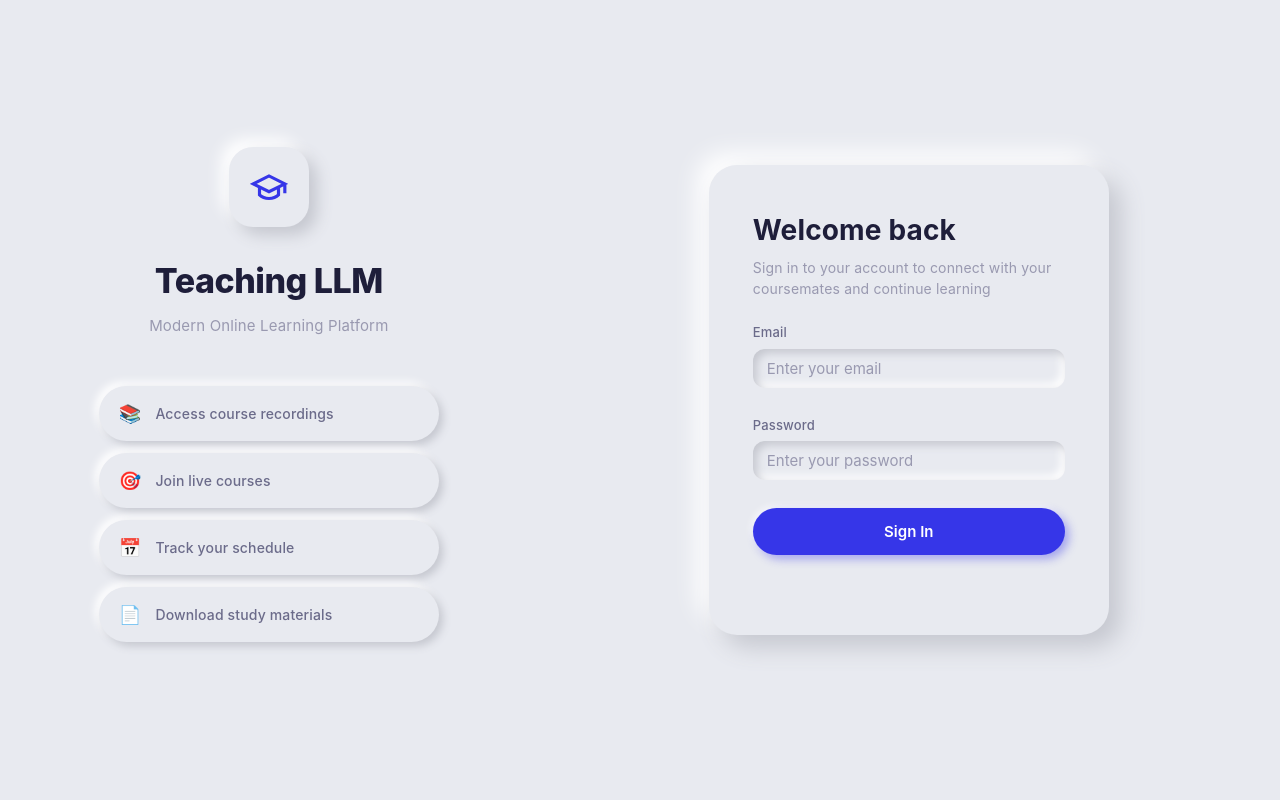
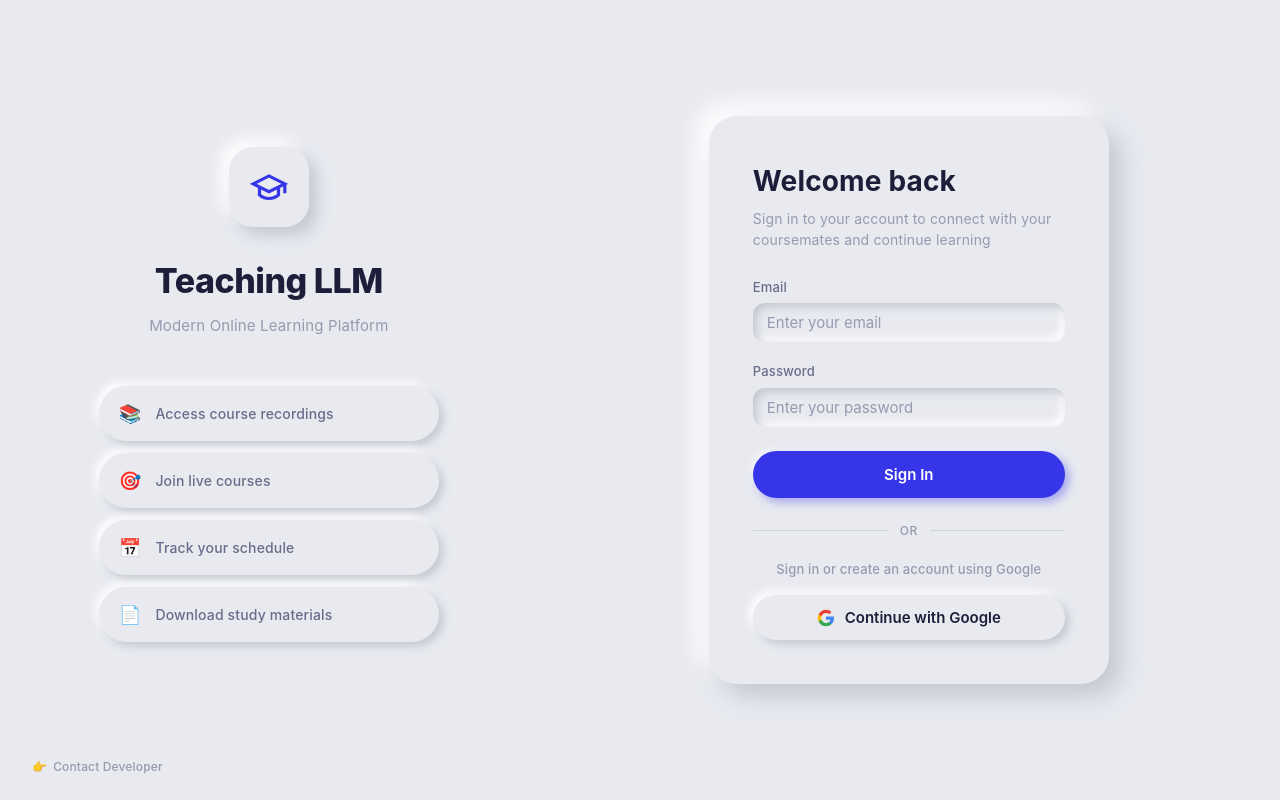
Before and after one commit to Tushaaaaarrrrrr/Teaching-llm, a Next.js app: page /login in a window 1280 px wide. Built offline with nearby package versions, Linux system fonts and the light colour scheme.

Commit message:
fix(build): resolve ts errors, restore google login UI, and fix missing deps for v1.7.0

```diff
--- a/package.json
+++ b/package.json
@@ -42,6 +42,7 @@
     "prisma": "5.22.0",
     "react": "^18.3.1",
     "react-dom": "^18.3.1",
+    "react-easy-crop": "^5.5.6",
     "swr": "^2.4.1",
     "ts-node": "^10.9.2",
     "typescript": "^5.9.3",
--- a/src/app/api/content/route.ts
+++ b/src/app/api/content/route.ts
@@ -46,7 +46,7 @@ export async function GET(request: NextRequest) {
       include: {
         topic: {
           select: {
-            id: true,
+            idRef: true,
             title: true,
             order: true,
             courseId: true,
--- a/src/app/api/courses/[id]/topics/route.ts
+++ b/src/app/api/courses/[id]/topics/route.ts
@@ -82,7 +82,7 @@ export async function POST(
       actionType: ACTION.TOPIC_CREATED,
       actionDescription: `${session.name} created topic "${title}"`,
       moduleName: MODULE.TOPICS,
-      targetId: topic.id,
+      targetId: topic.idRef,
     })
 
     return NextResponse.json(topic)
--- a/src/app/api/profile/route.ts
+++ b/src/app/api/profile/route.ts
@@ -51,7 +51,8 @@ export async function GET() {
           googleCredential: {
             select: {
               id: true,
-              updatedAt: true
+              updatedAt: true,
+              lastSyncAt: true
             }
           }
         },
--- a/src/app/api/topics/[id]/route.ts
+++ b/src/app/api/topics/[id]/route.ts
@@ -17,7 +17,7 @@ export async function PUT(
     const { title, order } = await request.json()
 
     const topic = await prisma.topic.update({
-      where: { id },
+      where: { idRef: id },
       data: { ...(title !== undefined && { title }), ...(order !== undefined && { order }) },
     })
 
@@ -50,11 +50,11 @@ export async function DELETE(
     const { id } = await params
 
     const topicToDelete = await prisma.topic.findUnique({
-      where: { id },
+      where: { idRef: id },
       select: { title: true },
     })
 
-    await prisma.topic.delete({ where: { id } })
+    await prisma.topic.delete({ where: { idRef: id } })
 
     logActivity({
       userId: session.userId,
--- a/src/app/login/page.tsx
+++ b/src/app/login/page.tsx
@@ -1,14 +1,26 @@
 'use client'
 
-import { useState } from 'react'
-import { useRouter } from 'next/navigation'
+import { useState, Suspense } from 'react'
+import { useRouter, useSearchParams } from 'next/navigation'
 
-export default function LoginPage() {
+function LoginContent() {
   const router = useRouter()
+  const searchParams = useSearchParams()
   const [email, setEmail] = useState('')
   const [password, setPassword] = useState('')
   const [error, setError] = useState('')
   const [loading, setLoading] = useState(false)
+
+  // Show error from OAuth redirect (e.g. ?error=GoogleLoginNotConfigured)
+  const oauthError = searchParams.get('error')
+  const oauthErrorMap: Record<string, string> = {
+    GoogleLoginNotConfigured: 'Google login is not configured yet. Please use email & password.',
+    GoogleAuthFailed: 'Google authentication failed. Please try again.',
+    GoogleEmailMissing: 'Could not retrieve your email from Google.',
+    AccountDeactivated: 'Your account has been deactivated. Please contact support.',
+    NoCodeProvided: 'Google login was cancelled or failed. Please try again.',
+    InternalError: 'An internal error occurred. Please try again later.',
+  }
 
   async function handleSubmit(e: React.FormEvent) {
     e.preventDefault()
@@ -38,10 +50,12 @@ export default function LoginPage() {
     }
   }
 
+  const displayError = error || (oauthError ? oauthErrorMap[oauthError] || `Login error: ${oauthError}` : '')
+
   return (
     <div style={{ minHeight: '100vh', display: 'flex', background: '#e8eaf0' }}>
       {/* Left Panel - Branding */}
-      <div style={{ flex: '0 0 42%', background: '#e8eaf0', display: 'flex', flexDirection: 'column', alignItems: 'center', justifyContent: 'center', padding: '48px' }}>
+      <div style={{ flex: '0 0 42%', background: '#e8eaf0', display: 'flex', flexDirection: 'column', alignItems: 'center', justifyContent: 'center', padding: '48px', position: 'relative' }}>
         {/* Logo & Brand */}
         <div style={{ textAlign: 'center', width: '100%', maxWidth: '340px' }}>
           <div style={{ width: '80px', height: '80px', borderRadius: '24px', background: '#e8eaf0', boxShadow: '8px 8px 16px #c5c7cf, -8px -8px 16px #ffffff', display: 'flex', alignItems: 'center', justifyContent: 'center', margin: '0 auto 28px' }}>
@@ -53,37 +67,114 @@ export default function LoginPage() {
           <h1 style={{ fontSize: '34px', fontWeight: '800', color: '#1e1e3a', letterSpacing: '-0.5px', marginBottom: '8px' }}>Teaching LLM</h1>
           <p style={{ fontSize: '15px', color: '#9999b0', marginBottom: '48px', lineHeight: '1.6' }}>Modern Online Learning Platform</p>
           {/* Feature highlights */}
-          {[{ icon: '📚', label: 'Access course recordings' }, { icon: '🎯', label: 'Join live courses' }, { icon: '📅', label: 'Track your schedule' }, { icon: '📄', label: 'Download study materials' }].map((f) => (
+          {[
+            { icon: '📚', label: 'Access course recordings' },
+            { icon: '🎯', label: 'Join live courses' },
+            { icon: '📅', label: 'Track your schedule' },
+            { icon: '📄', label: 'Download study materials' },
+          ].map((f) => (
             <div key={f.label} style={{ display: 'flex', alignItems: 'center', gap: '14px', padding: '14px 20px', background: '#e8eaf0', borderRadius: '50px', marginBottom: '12px', boxShadow: '4px 4px 8px #c5c7cf, -4px -4px 8px #ffffff' }}>
               <span style={{ fontSize: '18px' }}>{f.icon}</span>
               <span style={{ color: '#6b6b8a', fontSize: '14px', fontWeight: '500' }}>{f.label}</span>
             </div>
           ))}
         </div>
+
+        {/* Contact link */}
+        <a
+          href="mailto:care.alpha.iitian@gmail.com"
+          style={{ position: 'absolute', bottom: '24px', left: '32px', fontSize: '12px', color: '#9999b0', textDecoration: 'none', display: 'flex', alignItems: 'center', gap: '6px', fontWeight: '500' }}
+          onMouseOver={(e) => (e.currentTarget.style.color = '#3636e8')}
+          onMouseOut={(e) => (e.currentTarget.style.color = '#9999b0')}
+        >
+          <span>👉</span><span>Contact Developer</span>
+        </a>
       </div>
+
       {/* Right Panel - Login Form */}
       <div style={{ flex: 1, background: '#e8eaf0', display: 'flex', alignItems: 'center', justifyContent: 'center', padding: '48px' }}>
         <div style={{ width: '100%', maxWidth: '400px', background: '#e8eaf0', borderRadius: '28px', padding: '44px', boxShadow: '12px 12px 24px #c5c7cf, -12px -12px 24px #ffffff' }}>
-          <div style={{ marginBottom: '36px' }}>
           <h2 style={{ fontSize: '28px', fontWeight: '700', color: '#1e1e3a', marginBottom: '6px' }}>Welcome back</h2>
-            <p style={{ color: '#9999b0', fontSize: '14px' }}>Sign in to your account to connect with your coursemates and continue learning</p>
-            <form onSubmit={handleSubmit} style={{ marginTop: '24px' }}>
-              <div className="form-group" style={{ marginBottom: '28px' }}>
+          <p style={{ color: '#9999b0', fontSize: '14px', marginBottom: '28px' }}>Sign in to your account to connect with your coursemates and continue learning</p>
+
+          {/* Error display */}
+          {displayError && (
+            <div style={{ background: 'rgba(239,68,68,0.08)', color: '#dc2626', padding: '12px 16px', borderRadius: '12px', fontSize: '13px', marginBottom: '20px', display: 'flex', alignItems: 'center', gap: '8px' }}>
+              <svg width="16" height="16" viewBox="0 0 24 24" fill="none" stroke="currentColor" strokeWidth="2"><circle cx="12" cy="12" r="10"/><line x1="12" y1="8" x2="12" y2="12"/><line x1="12" y1="16" x2="12.01" y2="16"/></svg>
+              {displayError}
+            </div>
+          )}
+
+          {/* Email / Password form */}
+          <form onSubmit={handleSubmit} style={{ marginBottom: '24px' }}>
+            <div className="form-group" style={{ marginBottom: '20px' }}>
               <label className="form-label" htmlFor="email">Email</label>
               <input id="email" type="email" className="form-input" placeholder="Enter your email" value={email} onChange={(e) => setEmail(e.target.value)} required autoComplete="username" />
             </div>
-              <div className="form-group" style={{ marginBottom: '28px' }}>
+            <div className="form-group" style={{ marginBottom: '24px' }}>
               <label className="form-label" htmlFor="password">Password</label>
               <input id="password" type="password" className="form-input" placeholder="Enter your password" value={password} onChange={(e) => setPassword(e.target.value)} required autoComplete="current-password" />
             </div>
-              <button type="submit" disabled={loading} style={{ width: '100%', padding: '14px', background: loading ? '#9999cc' : '#3636e8', color: 'white', border: 'none', borderRadius: '50px', fontSize: '15px', fontWeight: '600', cursor: loading ? 'not-allowed' : 'pointer', transition: 'all 0.2s ease', display: 'flex', alignItems: 'center', justifyContent: 'center', gap: '8px', boxShadow: loading ? 'none' : '4px 4px 10px rgba(54,54,232,0.4), -2px -2px 6px rgba(255,255,255,0.8)' }}>
-                {loading ? (<><svg className="spinner" width="16" height="16" viewBox="0 0 24 24" fill="none" stroke="currentColor" strokeWidth="2"><circle cx="12" cy="12" r="10" strokeOpacity="0.25"/><path d="M12 2a10 10 0 0 1 10 10" strokeOpacity="1"/></svg>Signing In...</>) : 'Sign In'}
+            <button
+              type="submit"
+              disabled={loading}
+              style={{ width: '100%', padding: '14px', background: loading ? '#9999cc' : '#3636e8', color: 'white', border: 'none', borderRadius: '50px', fontSize: '15px', fontWeight: '600', cursor: loading ? 'not-allowed' : 'pointer', transition: 'all 0.2s ease', display: 'flex', alignItems: 'center', justifyContent: 'center', gap: '8px', boxShadow: loading ? 'none' : '4px 4px 10px rgba(54,54,232,0.4), -2px -2px 6px rgba(255,255,255,0.8)' }}
+            >
+              {loading ? (
+                <>
+                  <svg className="spinner" width="16" height="16" viewBox="0 0 24 24" fill="none" stroke="currentColor" strokeWidth="2">
+                    <circle cx="12" cy="12" r="10" strokeOpacity="0.25"/>
+                    <path d="M12 2a10 10 0 0 1 10 10" strokeOpacity="1"/>
+                  </svg>
+                  Signing In...
+                </>
+              ) : 'Sign In'}
             </button>
-              {error && <div style={{ color: '#ef4444', marginTop: '18px', fontWeight: '600' }}>{error}</div>}
           </form>
+
+          {/* Divider */}
+          <div style={{ display: 'flex', alignItems: 'center', gap: '12px', marginBottom: '20px' }}>
+            <div style={{ flex: 1, height: '1px', background: '#d0d2d9' }} />
+            <span style={{ fontSize: '12px', color: '#9999b0', fontWeight: '500', textTransform: 'uppercase', letterSpacing: '0.5px' }}>or</span>
+            <div style={{ flex: 1, height: '1px', background: '#d0d2d9' }} />
           </div>
+
+          {/* Helper text */}
+          <p style={{ fontSize: '13px', color: '#9999b0', textAlign: 'center', marginBottom: '16px', fontWeight: '500' }}>
+            Sign in or create an account using Google
+          </p>
+
+          {/* Google Sign-In Button */}
+          <button
+            type="button"
+            onClick={() => { window.location.href = '/api/auth/google' }}
+            style={{ width: '100%', padding: '13px 20px', background: '#e8eaf0', color: '#1e1e3a', border: 'none', borderRadius: '50px', fontSize: '15px', fontWeight: '600', cursor: 'pointer', display: 'flex', alignItems: 'center', justifyContent: 'center', gap: '10px', boxShadow: '4px 4px 8px #c5c7cf, -4px -4px 8px #ffffff', transition: 'all 0.2s ease' }}
+            onMouseOver={(e) => { e.currentTarget.style.boxShadow = '2px 2px 5px #c5c7cf, -2px -2px 5px #ffffff' }}
+            onMouseOut={(e) => { e.currentTarget.style.boxShadow = '4px 4px 8px #c5c7cf, -4px -4px 8px #ffffff' }}
+          >
+            {/* Google Logo SVG */}
+            <svg width="18" height="18" viewBox="0 0 24 24" xmlns="http://www.w3.org/2000/svg">
+              <path d="M22.56 12.25c0-.78-.07-1.53-.2-2.25H12v4.26h5.92c-.26 1.37-1.04 2.53-2.21 3.31v2.77h3.57c2.08-1.92 3.28-4.74 3.28-8.09z" fill="#4285F4"/>
+              <path d="M12 23c2.97 0 5.46-.98 7.28-2.66l-3.57-2.77c-.98.66-2.23 1.06-3.71 1.06-2.86 0-5.29-1.93-6.16-4.53H2.18v2.84C3.99 20.53 7.7 23 12 23z" fill="#34A853"/>
+              <path d="M5.84 14.09c-.22-.66-.35-1.36-.35-2.09s.13-1.43.35-2.09V7.07H2.18C1.43 8.55 1 10.22 1 12s.43 3.45 1.18 4.93l2.85-2.22.81-.62z" fill="#FBBC05"/>
+              <path d="M12 5.38c1.62 0 3.06.56 4.21 1.64l3.15-3.15C17.45 2.09 14.97 1 12 1 7.7 1 3.99 3.47 2.18 7.07l3.66 2.84c.87-2.6 3.3-4.53 6.16-4.53z" fill="#EA4335"/>
+            </svg>
+            Continue with Google
+          </button>
         </div>
       </div>
     </div>
   )
 }
+
+export default function LoginPage() {
+  return (
+    <Suspense fallback={
+      <div style={{ minHeight: '100vh', display: 'flex', alignItems: 'center', justifyContent: 'center', background: '#e8eaf0' }}>
+        <div style={{ color: '#9999b0', fontSize: '15px' }}>Loading...</div>
+      </div>
+    }>
+      <LoginContent />
+    </Suspense>
+  )
+}
--- a/src/middleware.ts
+++ b/src/middleware.ts
@@ -3,7 +3,7 @@ import { jwtVerify } from 'jose'
 
 const PUBLIC_PATHS = ['/login', '/api/auth/login', '/terminated']
 const COOKIE_NAME = 'teaching_llm_token'
-const JWT_SECRET = process.env.JWT_SECRET || 'teaching-llm-secret-key-change-in-production'
+const JWT_SECRET = (process.env.JWT_SECRET || 'teaching-llm-super-secret-jwt-key-2024').trim()
 
 import { checkRateLimit } from '@/lib/ratelimit'
 
```
Also changed, not shown: src/app/api/users/[id]/reveal-password/route.ts (deleted, +0 -72 lines), 1 other file (tests, documents, lock files or other folders). Lines whose indentation alone changed are shown as unchanged.
